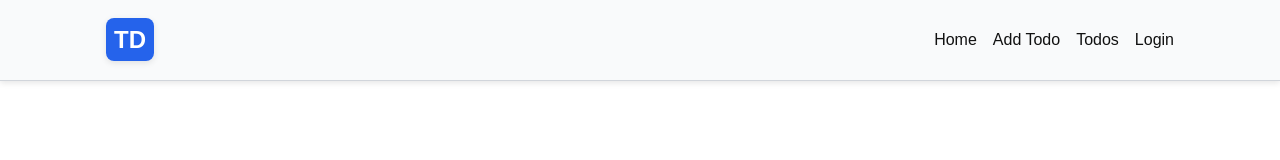
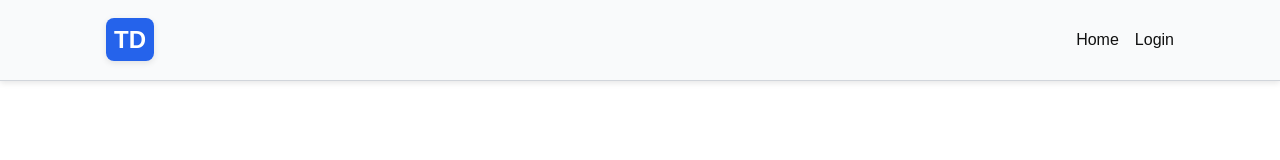
Before and after one commit to dammar2171/NextjsTodo, a Next.js app in the folder todo-app/: page /login in a window 1280 px wide. Shown: the top 160 px of the page. Built offline with nearby package versions, Linux system fonts and the light colour scheme; grey boxes are pictures that could not be loaded.

Commit message:
protected routes created

```diff
--- a/todo-app/src/app/layout.jsx
+++ b/todo-app/src/app/layout.jsx
@@ -22,9 +22,12 @@ export default function RootLayout({ children }) {
   return (
     <html lang="en">
       <body>
-        <Header />
-        <Provider>{children}</Provider>
-        <Footer />
+        <Provider>
+          {" "}
+          <Header />
+          {children}
+          <Footer />
+        </Provider>
       </body>
     </html>
   );
--- a/todo-app/src/app/login/page.jsx
+++ b/todo-app/src/app/login/page.jsx
@@ -4,13 +4,32 @@ import LoginLayout from "./layout";
 import Input from "@/components/Input";
 import Container from "@/components/Container";
 import Link from "next/link";
+import axios from "axios";
+import { useRouter } from "next/navigation";
+import { useToast } from "@/store/ToastContext";
+
 const Login = () => {
   const [email, setEmail] = useState("");
   const [password, setPassword] = useState("");
+  const router = useRouter();
+  const { addToast } = useToast();
 
-  const handleSubmit = (e) => {
+  const handleSubmit = async (e) => {
     e.preventDefault();
-    console.log(email, password);
+    const res = await axios.post("http://localhost:5000/user/loginUser", {
+      email,
+      password,
+    });
+    console.log("response", res);
+    if (res.status === 200) {
+      addToast("Login Successful", "success");
+      localStorage.setItem("token", res.data.token);
+      router.push("/");
+    }
+
+    if (res.status === 400 || res.status === 404) {
+      addToast(res.data.message, "error");
+    }
     setEmail("");
     setPassword("");
   };
--- a/todo-app/src/components/Header.jsx
+++ b/todo-app/src/components/Header.jsx
@@ -1,6 +1,10 @@
+"use client";
 import Container from "@/components/Container";
 import Link from "next/link";
 import styles from "@/styles/Container.module.css";
+import { useContext } from "react";
+import { AuthContext } from "@/store/AuthContext";
+import { useRouter } from "next/navigation";
 
 const Header = () => {
   return (
@@ -23,12 +27,20 @@ const Header = () => {
 };
 
 export default Header;
+const Navbar = () => {
+  const router = useRouter();
+  const { authenticated, setAuthenticated } = useContext(AuthContext);
 
-const Navbar = () => {
+  const handleLogout = () => {
+    setAuthenticated(false);
+    localStorage.removeItem("token");
+    router.push("/login");
+  };
+
   return (
-    <nav className="flex px-2 md:px-4 md:px-0 justify-around md:justify-between items-center gap-3 md:gap-0">
+    <nav className="flex justify-between items-center gap-4 px-4">
       <div
-        className="text-xl md:text-2xl font-extrabold"
+        className="text-2xl font-extrabold"
         style={{ color: "var(--foreground)" }}
       >
         <span
@@ -43,31 +55,46 @@ const Navbar = () => {
         </span>
       </div>
 
-      <ul className="flex gap-4">
-        {[
-          { href: "/", label: "Home" },
-          { href: "/addtodo", label: "Add Todo" },
-          { href: "/todos", label: "Todos" },
-          { href: "/login", label: "Login" },
-        ].map((link) => (
-          <li
-            key={link.href}
-            className="list-none transition-colors duration-300 ease-in-out cursor-pointer"
-            style={{
-              color: "var(--foreground)",
-            }}
-          >
-            <Link
-              href={link.href}
-              className="hover:text-[var(--primary)]"
-              style={{
-                fontSize: "var(--font-size-normal)",
-              }}
-            >
-              {link.label}
+      <ul className="flex gap-4 items-center">
+        <li key="/" className="list-none">
+          <Link href="/" className="hover:text-[var(--primary)]">
+            Home
+          </Link>
+        </li>
+
+        {!authenticated && (
+          <li key="/login" className="list-none">
+            <Link href="/login" className="hover:text-[var(--primary)]">
+              Login
             </Link>
           </li>
-        ))}
+        )}
+
+        {authenticated && (
+          <>
+            <li key="/addtodo" className="list-none">
+              <Link href="/addtodo" className="hover:text-[var(--primary)]">
+                Add Todo
+              </Link>
+            </li>
+            <li key="/todos" className="list-none">
+              <Link href="/todos" className="hover:text-[var(--primary)]">
+                Todos
+              </Link>
+            </li>
+          </>
+        )}
+
+        {authenticated && (
+          <li key="logout" className="list-none">
+            <button
+              onClick={handleLogout}
+              className="px-4 py-2 rounded-md bg-red-500 text-white hover:bg-red-600 transition-colors"
+            >
+              Logout
+            </button>
+          </li>
+        )}
       </ul>
     </nav>
   );
--- a/todo-app/src/components/Toast.jsx
+++ b/todo-app/src/components/Toast.jsx
@@ -1,6 +1,6 @@
 function Toast({ message, type = "info", onClose, className = "" }) {
   const baseStyle =
-    "p-4 rounded-lg text-white flex justify-between items-center gap-2";
+    "p-4 rounded-lg text-white flex justify-between items-center gap-4";
   const toastType = {
     success: "bg-green-500",
     error: "bg-red-500",
--- /dev/null
+++ b/todo-app/src/store/AuthContext.jsx
@@ -0,0 +1,24 @@
+"use client";
+import { createContext, useState, useEffect } from "react";
+
+export const AuthContext = createContext();
+
+const AuthContextProvider = ({ children }) => {
+  const [authenticated, setAuthenticated] = useState(false);
+
+  useEffect(() => {
+    const token = localStorage.getItem("token");
+    if (token) {
+      setAuthenticated(true);
+    } else {
+      setAuthenticated(false);
+    }
+  }, [authenticated]);
+
+  return (
+    <AuthContext.Provider value={{ authenticated, setAuthenticated }}>
+      {children}
+    </AuthContext.Provider>
+  );
+};
+export default AuthContextProvider;
--- a/todo-app/src/store/providers.jsx
+++ b/todo-app/src/store/providers.jsx
@@ -1,10 +1,13 @@
 "use client";
+import AuthContextProvider from "../store/AuthContext";
 import StoreContextProvider from "./StoreContext";
 import { ToastProvider } from "./ToastContext";
 const Provider = ({ children }) => {
   return (
     <StoreContextProvider>
-      <ToastProvider>{children}</ToastProvider>
+      <AuthContextProvider>
+        <ToastProvider>{children}</ToastProvider>
+      </AuthContextProvider>
     </StoreContextProvider>
   );
 };
```
Also changed, not shown: 2 other files (tests, documents, lock files or other folders).
